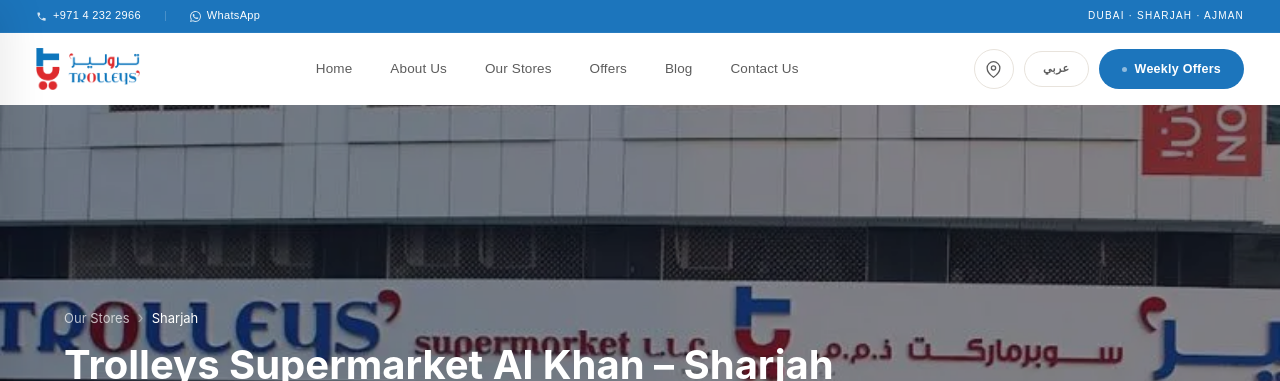
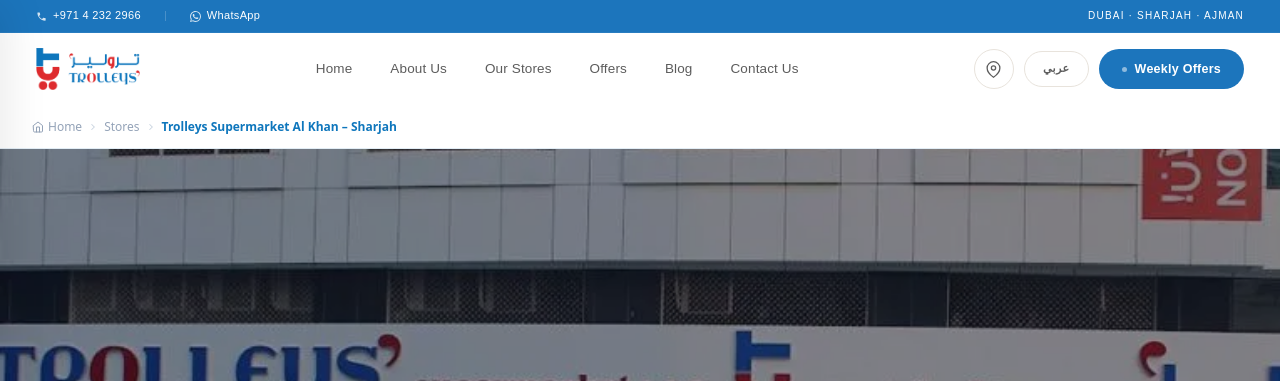
Before and after one commit to trolleysmarketing-lgtm/trolleyssupermarketllc, a Next.js app: page /en/stores/al-khan-sharjah in a window 1280 px wide. Shown: the top 381 px of the page. Built offline with nearby package versions, Linux system fonts and the light colour scheme; no server answers.

Commit message:
feat: add breadcrumb to store detail page

```diff
--- a/src/app/[locale]/stores/[slug]/page.tsx
+++ b/src/app/[locale]/stores/[slug]/page.tsx
@@ -2,6 +2,7 @@
 import { getTranslations } from "next-intl/server";
 import type { Metadata } from "next";
 import Link from "next/link";
+import Breadcrumb from "@/components/Breadcrumb";
 
 const baseUrl = "https://trolleyssupermarketllc.com";
 
@@ -274,6 +275,15 @@
 
       <div dir={isAr ? "rtl" : "ltr"} style={{ fontFamily: "Inter, system-ui, sans-serif", color: "#0f172a" }}>
 
+        {/* ── Breadcrumb ── */}
+        <Breadcrumb
+          locale={locale}
+          crumbs={[
+            { label: isAr ? "فروعنا" : "Stores", href: `/${locale}/stores` },
+            { label: name },
+          ]}
+        />
+
         {/* ── Hero ── */}
         <div style={{ position: "relative", overflow: "hidden", background: "#0f172a" }}>
           <img
@@ -287,13 +297,6 @@
             display: "flex", flexDirection: "column", justifyContent: "flex-end",
             padding: "24px clamp(16px, 5vw, 80px)",
           }}>
-            <div style={{ display: "flex", alignItems: "center", gap: 8, marginBottom: 10 }}>
-              <Link href={`/${locale}/stores`} style={{ color: "rgba(255,255,255,.7)", textDecoration: "none", fontSize: 13 }}>
-                {t("breadcrumb")}
-              </Link>
-              <span style={{ color: "rgba(255,255,255,.4)" }}>›</span>
-              <span style={{ color: "white", fontSize: 13 }}>{store.city}</span>
-            </div>
             <h1 style={{
               color: "white",
               fontSize: "clamp(18px, 4vw, 40px)",
```
